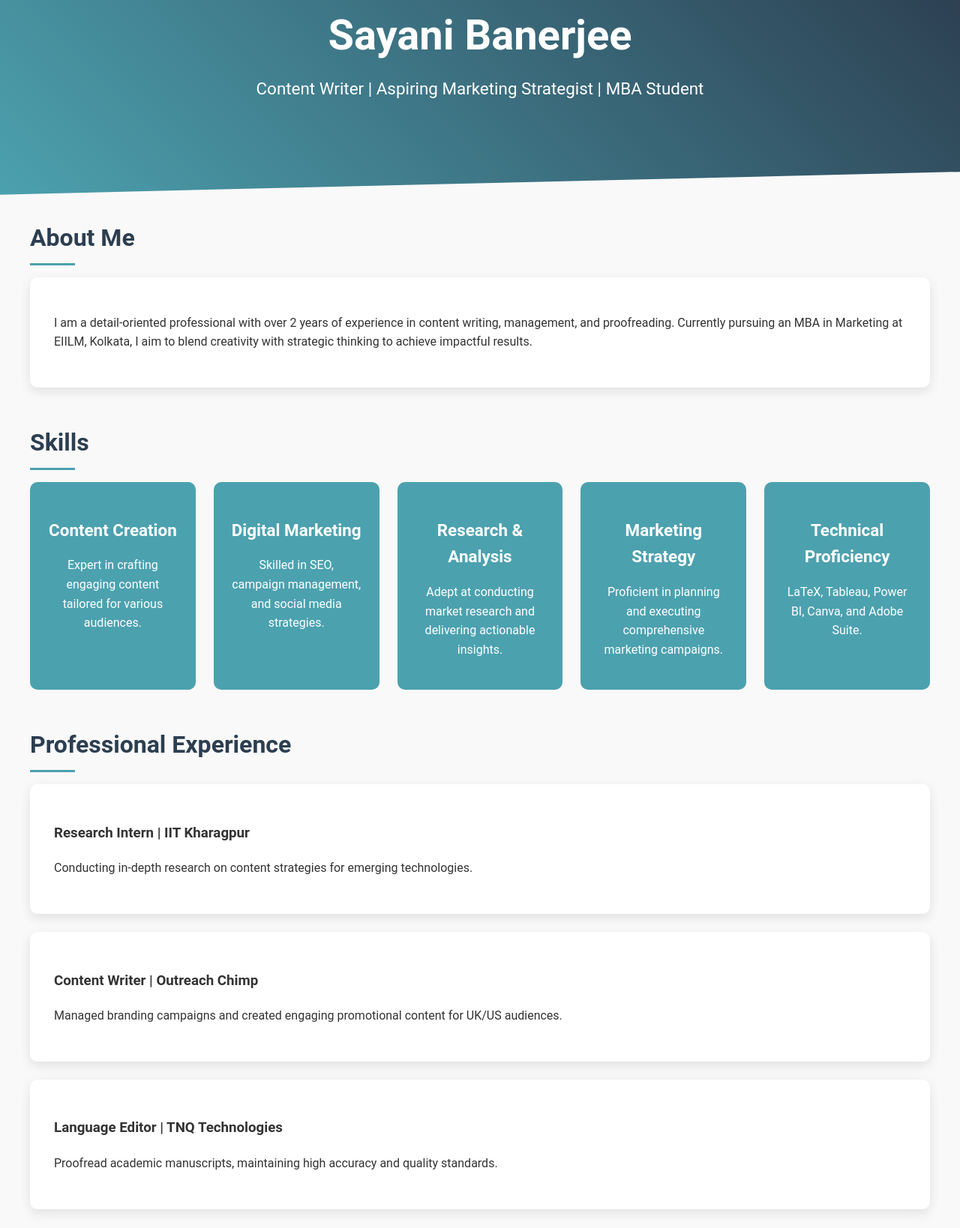
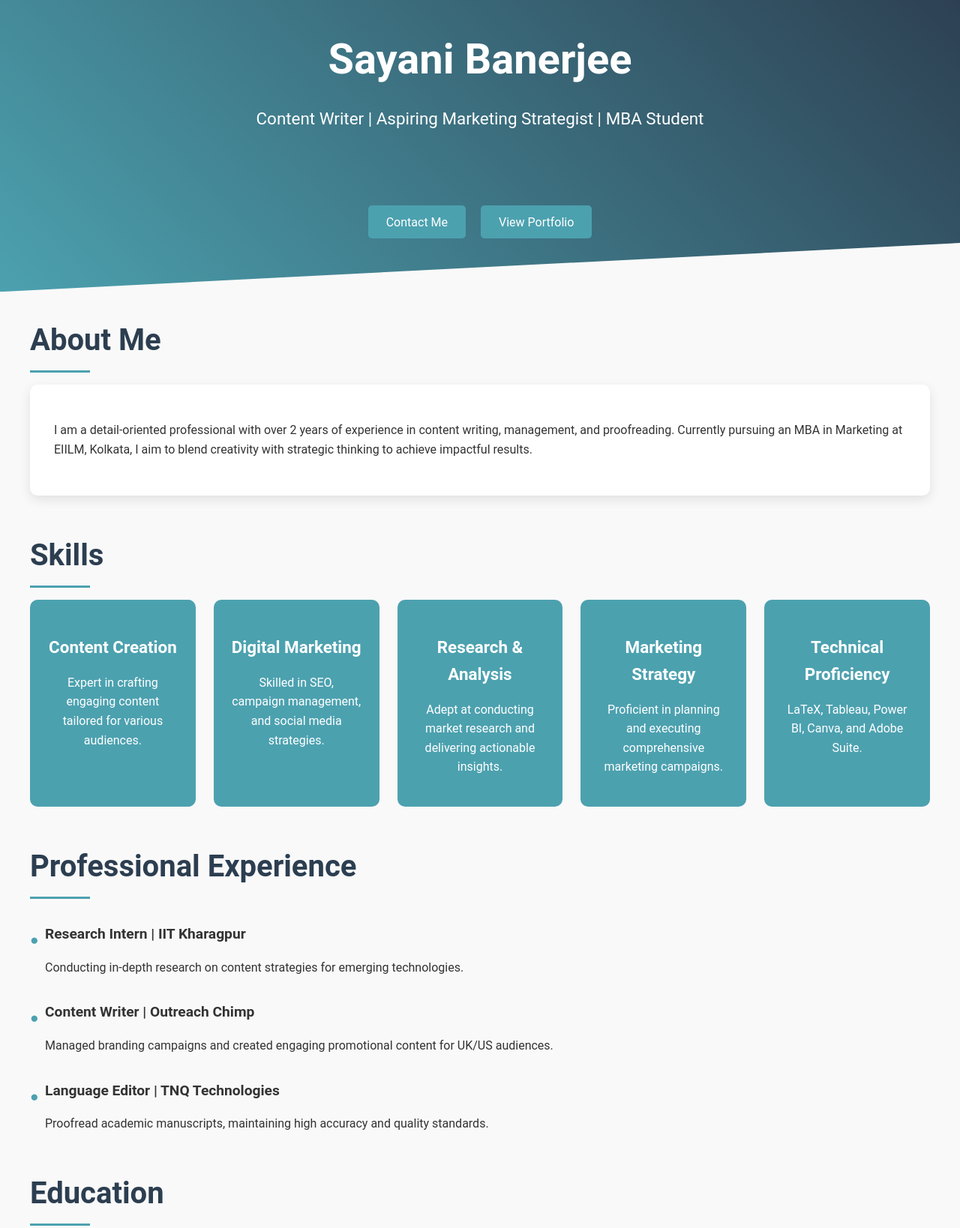
Before and after one commit to kapil2020/portfolio-website, a plain HTML site: page index.html in a window 1280 px wide. Shown: the part 45-1683 px from the top of the page at 75% size. Drawn offline with Linux system fonts and the light colour scheme.

Commit message:
Update index.html

```diff
--- a/index.html
+++ b/index.html
@@ -21,9 +21,9 @@
             background: linear-gradient(45deg, #4CA1AF, #2C3E50);
             color: white;
             text-align: center;
-            padding: 3rem 0;
+            padding: 5rem 2rem;
             position: relative;
-            clip-path: polygon(0 0, 100% 0, 100% 90%, 0 100%);
+            clip-path: polygon(0 0, 100% 0, 100% 85%, 0 100%);
         }
 
         header h1 {
@@ -33,7 +33,7 @@
 
         header p {
             font-size: 1.4rem;
-            margin: 0.5rem 0;
+            margin: 1rem 0;
         }
 
         .social-icons {
@@ -52,6 +52,25 @@
             transform: scale(1.2);
         }
 
+        .cta-buttons {
+            margin-top: 2rem;
+        }
+
+        .cta-buttons a {
+            text-decoration: none;
+            padding: 0.8rem 1.5rem;
+            background: #4CA1AF;
+            color: white;
+            border-radius: 5px;
+            font-size: 1rem;
+            transition: background 0.3s;
+            margin: 0 0.5rem;
+        }
+
+        .cta-buttons a:hover {
+            background: #2C3E50;
+        }
+
         /* Main Layout */
         main {
             max-width: 1200px;
@@ -64,7 +83,7 @@
         }
 
         section h2 {
-            font-size: 2rem;
+            font-size: 2.5rem;
             color: #2C3E50;
             position: relative;
             margin-bottom: 1rem;
@@ -73,7 +92,7 @@
         section h2::after {
             content: '';
             display: block;
-            width: 60px;
+            width: 80px;
             height: 3px;
             background: #4CA1AF;
             margin-top: 0.5rem;
@@ -119,6 +138,34 @@
             margin-bottom: 0.5rem;
         }
 
+        /* Experience Section */
+        .timeline {
+            position: relative;
+            margin: 2rem 0;
+            padding: 0;
+            list-style: none;
+        }
+
+        .timeline li {
+            position: relative;
+            padding-left: 20px;
+            margin-bottom: 2rem;
+        }
+
+        .timeline li::before {
+            content: '\25CF';
+            position: absolute;
+            left: 0;
+            top: 0.5rem;
+            color: #4CA1AF;
+            font-size: 1.2rem;
+        }
+
+        .timeline h3 {
+            margin: 0;
+            font-size: 1.2rem;
+        }
+
         /* Footer */
         footer {
             background: #2C3E50;
@@ -142,6 +189,10 @@
             <a href="https://www.linkedin.com/in/sayani-b-2a43aa214/" target="_blank"><i class="fab fa-linkedin"></i></a>
             <a href="https://github.com/" target="_blank"><i class="fab fa-github"></i></a>
             <a href="https://twitter.com/" target="_blank"><i class="fab fa-twitter"></i></a>
+        </div>
+        <div class="cta-buttons">
+            <a href="#contact">Contact Me</a>
+            <a href="#portfolio">View Portfolio</a>
         </div>
     </header>
     <main>
@@ -178,18 +229,20 @@
         </section>
         <section id="experience">
             <h2>Professional Experience</h2>
-            <div class="card">
+            <ul class="timeline">
+                <li>
                     <h3>Research Intern | IIT Kharagpur</h3>
                     <p>Conducting in-depth research on content strategies for emerging technologies.</p>
-            </div>
-            <div class="card">
+                </li>
+                <li>
                     <h3>Content Writer | Outreach Chimp</h3>
                     <p>Managed branding campaigns and created engaging promotional content for UK/US audiences.</p>
-            </div>
-            <div class="card">
+                </li>
+                <li>
                     <h3>Language Editor | TNQ Technologies</h3>
                     <p>Proofread academic manuscripts, maintaining high accuracy and quality standards.</p>
-            </div>
+                </li>
+            </ul>
         </section>
         <section id="education">
             <h2>Education</h2>
```
Lines whose indentation alone changed are shown as unchanged.
